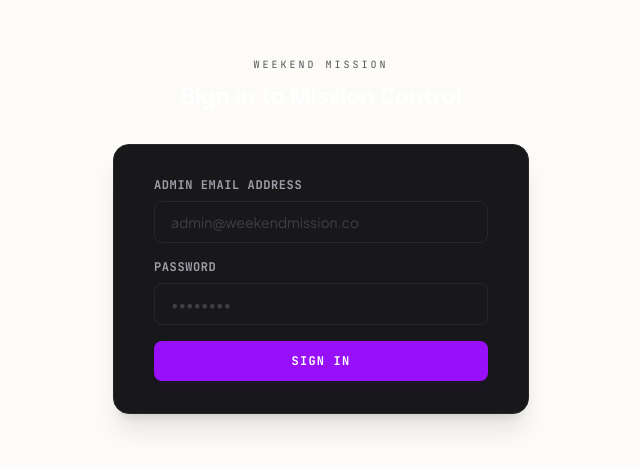
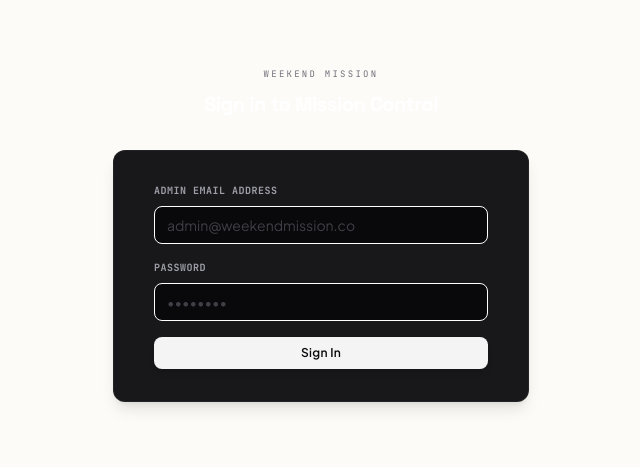
Before and after one commit to liyan-nk/weekend-mission, a React (Vite) app: page /admin in a window 1280 px wide. Shown: the part 165-632 px from the top of the page, without its empty margins (319-959 px from the left). Built offline with nearby package versions, Linux system fonts and the light colour scheme; no server answers.

Commit message:
admin: polish MissionControl layout and loading overlays

```diff
--- a/src/admin/MissionControl.tsx
+++ b/src/admin/MissionControl.tsx
@@ -98,9 +98,9 @@
 
   if (checkingAuth) {
     return (
-      <div className="min-h-screen bg-zinc-955 flex flex-col items-center justify-center text-zinc-500 font-mono text-xs gap-3">
-        <Loader2 className="w-5 h-5 animate-spin text-purple-500" />
-        <span>AUTHENTICATING SECURE CORES...</span>
+      <div className="min-h-screen bg-zinc-950 flex flex-col items-center justify-center text-zinc-550 font-mono text-xs gap-3">
+        <Loader2 className="w-4 h-4 animate-spin text-zinc-550" />
+        <span>Authenticating admin session...</span>
       </div>
     );
   }
@@ -110,14 +110,14 @@
     return (
       <div className="min-h-screen bg-zinc-955 flex flex-col justify-center py-12 sm:px-6 lg:px-8 font-sans">
         <div className="sm:mx-auto sm:w-full sm:max-w-md">
-          <div className="text-center font-mono text-[10px] tracking-[0.3em] text-zinc-600 mb-2">
+          <div className="text-center font-mono text-[9px] tracking-[0.25em] text-zinc-500 mb-2">
             WEEKEND MISSION
           </div>
-          <h2 className="text-center text-2xl font-extrabold text-white tracking-tight">
+          <h2 className="text-center text-xl font-bold text-white tracking-tight">
             Sign in to Mission Control
           </h2>
           {!isSupabaseConfigured() && import.meta.env.DEV && (
-            <div className="mt-2 mx-auto max-w-sm px-4 py-2 bg-yellow-950/30 border border-yellow-800/40 rounded-lg text-center text-[10px] text-yellow-550 font-mono">
+            <div className="mt-2 mx-auto max-w-sm px-4 py-2 bg-yellow-950/20 border border-yellow-900/30 rounded-lg text-center text-[10px] text-yellow-550 font-mono">
               [ Development Simulation Mode ]<br />
               Log in with admin@weekendmission.co / adminpassword
             </div>
@@ -125,10 +125,10 @@
         </div>
 
         <div className="mt-8 sm:mx-auto sm:w-full sm:max-w-md px-4">
-          <div className="bg-zinc-900 border border-zinc-800 py-8 px-6 sm:px-10 rounded-2xl shadow-xl space-y-6">
+          <div className="bg-zinc-900 border border-zinc-800/80 py-8 px-6 sm:px-10 rounded-xl shadow-lg space-y-6">
             <form onSubmit={handleLogin} className="space-y-4">
               <div>
-                <label htmlFor="email" className="block text-xs font-semibold text-zinc-400 font-mono uppercase tracking-wider mb-2">
+                <label htmlFor="email" className="block text-[10px] font-bold text-zinc-400 font-mono uppercase tracking-wider mb-2">
                   Admin Email Address
                 </label>
                 <input
@@ -138,13 +138,13 @@
                   required
                   value={email}
                   onChange={(e) => setEmail(e.target.value)}
-                  className="w-full px-4 py-2.5 bg-zinc-955 border border-zinc-800 rounded-lg text-white placeholder-zinc-700 text-sm focus:outline-none focus:border-purple-600 transition"
+                  className="w-full px-3 py-2 bg-zinc-950 border border-zinc-805 rounded-lg text-white placeholder-zinc-700 text-sm focus:outline-none focus:ring-1 focus:ring-zinc-700 focus:border-zinc-600 transition"
                   placeholder="admin@weekendmission.co"
                 />
               </div>
 
               <div>
-                <label htmlFor="password" className="block text-xs font-semibold text-zinc-400 font-mono uppercase tracking-wider mb-2">
+                <label htmlFor="password" className="block text-[10px] font-bold text-zinc-400 font-mono uppercase tracking-wider mb-2">
                   Password
                 </label>
                 <input
@@ -154,24 +154,24 @@
                   required
                   value={password}
                   onChange={(e) => setPassword(e.target.value)}
-                  className="w-full px-4 py-2.5 bg-zinc-955 border border-zinc-800 rounded-lg text-white placeholder-zinc-700 text-sm focus:outline-none focus:border-purple-600 transition"
+                  className="w-full px-3 py-2 bg-zinc-950 border border-zinc-805 rounded-lg text-white placeholder-zinc-700 text-sm focus:outline-none focus:ring-1 focus:ring-zinc-700 focus:border-zinc-600 transition"
                   placeholder="••••••••"
                 />
               </div>
 
               {loginError && (
-                <div className="p-3 bg-red-950/30 border border-red-900/40 rounded-lg text-xs font-semibold text-red-400 font-mono tracking-wide leading-relaxed">
-                  ⚠️ {loginError}
+                <div className="p-3 bg-red-950/20 border border-red-900/30 rounded-lg text-xs font-semibold text-red-405 leading-normal font-sans">
+                  {loginError}
                 </div>
               )}
 
               <button
                 type="submit"
                 disabled={loginLoading}
-                className="w-full py-3 bg-purple-600 hover:bg-purple-500 disabled:bg-purple-850 text-white rounded-lg text-xs font-mono font-bold tracking-widest uppercase transition flex justify-center items-center gap-2 cursor-pointer shadow-lg shadow-purple-900/10"
+                className="w-full py-2 bg-zinc-100 hover:bg-zinc-200 disabled:bg-zinc-800 text-zinc-950 disabled:text-zinc-550 rounded-lg text-xs font-semibold tracking-wide transition flex justify-center items-center gap-2 cursor-pointer font-sans shadow-md"
               >
                 {loginLoading && <Loader2 className="w-3.5 h-3.5 animate-spin" />}
-                SIGN IN
+                Sign In
               </button>
             </form>
           </div>
@@ -196,7 +196,7 @@
   const admin = useAdmin();
 
   return (
-    <div className="min-h-screen bg-zinc-955 flex flex-col font-sans text-zinc-100">
+    <div className="min-h-screen bg-zinc-950 flex flex-col font-sans text-zinc-100">
       {/* Top Operations Header HUD */}
       <Header
         isWeekend={admin.weekendStatus.isWeekend}
@@ -216,11 +216,11 @@
         />
 
         {/* Content View Switcher */}
-        <main className="flex-1 bg-zinc-955 overflow-y-auto p-8 relative flex flex-col justify-start">
+        <main className="flex-1 bg-zinc-950 overflow-y-auto p-8 relative flex flex-col justify-start">
           {admin.loading ? (
             <div className="absolute inset-0 flex flex-col items-center justify-center bg-zinc-955 text-zinc-550 font-mono text-xs gap-3">
-              <Loader2 className="w-6 h-6 animate-spin text-purple-600" />
-              <span>SYNCING COMMAND CENTER DATA...</span>
+              <Loader2 className="w-4 h-4 animate-spin text-zinc-500" />
+              <span>Syncing Command Center data...</span>
             </div>
           ) : (
             <Routes>
```
